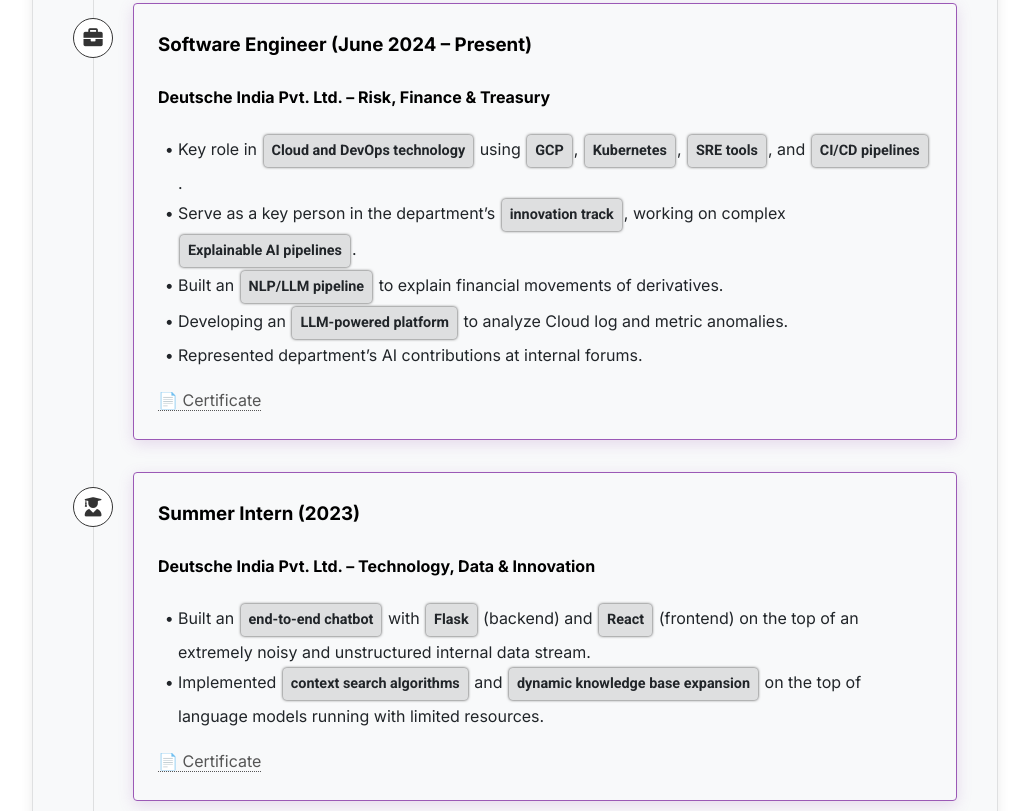
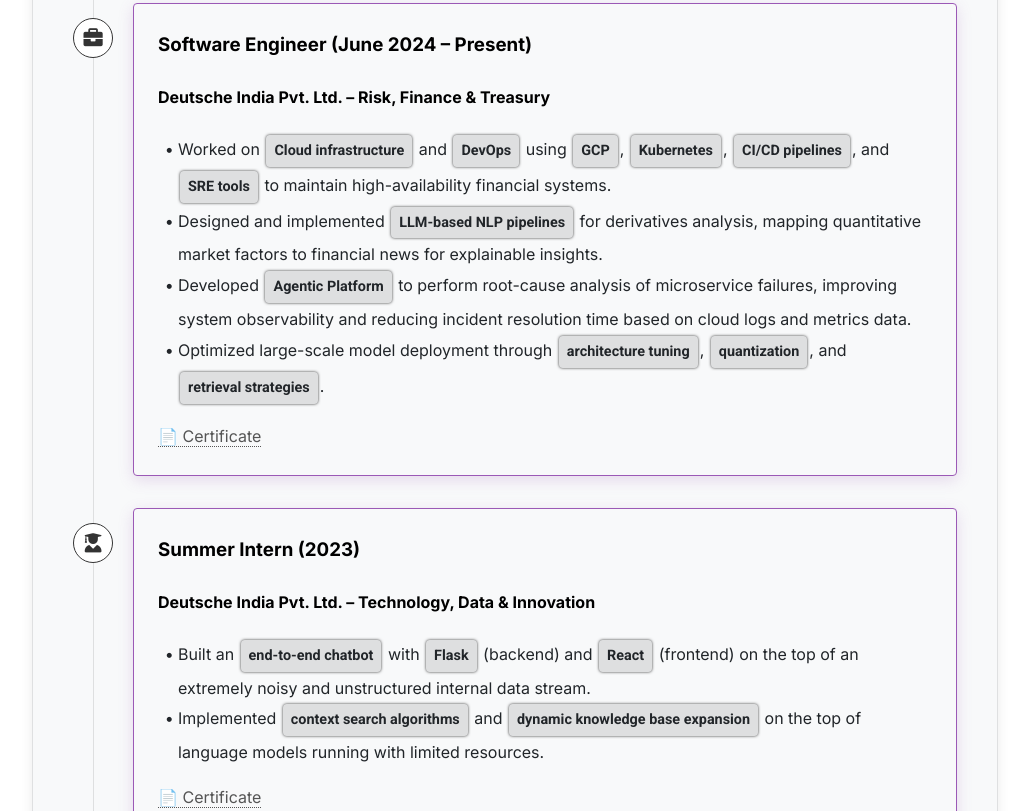
Before and after one commit to DEBASMITROY2002/profile, a plain HTML site: page index.html in a window 1280 px wide. Shown: the part 3589-4400 px from the top of the page, without its empty margins (250-1279 px from the left). Drawn offline with Linux system fonts and the light colour scheme.

Commit message:
work exp updated

```diff
--- a/index.html
+++ b/index.html
@@ -85,11 +85,10 @@
                                 <h3>Software Engineer (June 2024 – Present)</h3>
                                 <h4>Deutsche India Pvt. Ltd. – Risk, Finance & Treasury</h4>
                                 <ul>
-                                    <li>Key role in <span class="keyword">Cloud and DevOps technology</span> using <span class="keyword">GCP</span>, <span class="keyword">Kubernetes</span>, <span class="keyword">SRE tools</span>, and <span class="keyword">CI/CD pipelines</span>.</li>
-                                    <li>Serve as a key person in the department’s <span class="keyword">innovation track</span>, working on complex <span class="keyword">Explainable AI pipelines</span>.</li>
-                                    <li>Built an <span class="keyword">NLP/LLM pipeline</span> to explain financial movements of derivatives.</li>
-                                    <li>Developing an <span class="keyword">LLM-powered platform</span> to analyze Cloud log and metric anomalies.</li>
-                                    <li>Represented department’s AI contributions at internal forums.</li>
+                                    <li>Worked on <span class="keyword">Cloud infrastructure</span> and <span class="keyword">DevOps</span> using <span class="keyword">GCP</span>, <span class="keyword">Kubernetes</span>, <span class="keyword">CI/CD pipelines</span>, and <span class="keyword">SRE tools</span> to maintain high-availability financial systems.</li>
+                                    <li>Designed and implemented <span class="keyword">LLM-based NLP pipelines</span> for derivatives analysis, mapping quantitative market factors to financial news for explainable insights.</li>
+                                    <li>Developed <span class="keyword">Agentic Platform</span> to perform root-cause analysis of microservice failures, improving system observability and reducing incident resolution time based on cloud logs and metrics data.</li>
+                                    <li>Optimized large-scale model deployment through <span class="keyword">architecture tuning</span>, <span class="keyword">quantization</span>, and <span class="keyword">retrieval strategies</span>.</li>
                                 </ul>
                                 <a href="https://drive.google.com/file/d/1fDIe6jxrXvUuXhNfUr11RorrYoGwJjgn/view?usp=drive_link" class="proof-link" target="_blank">📄 Certificate</a>
                             </div>
```
